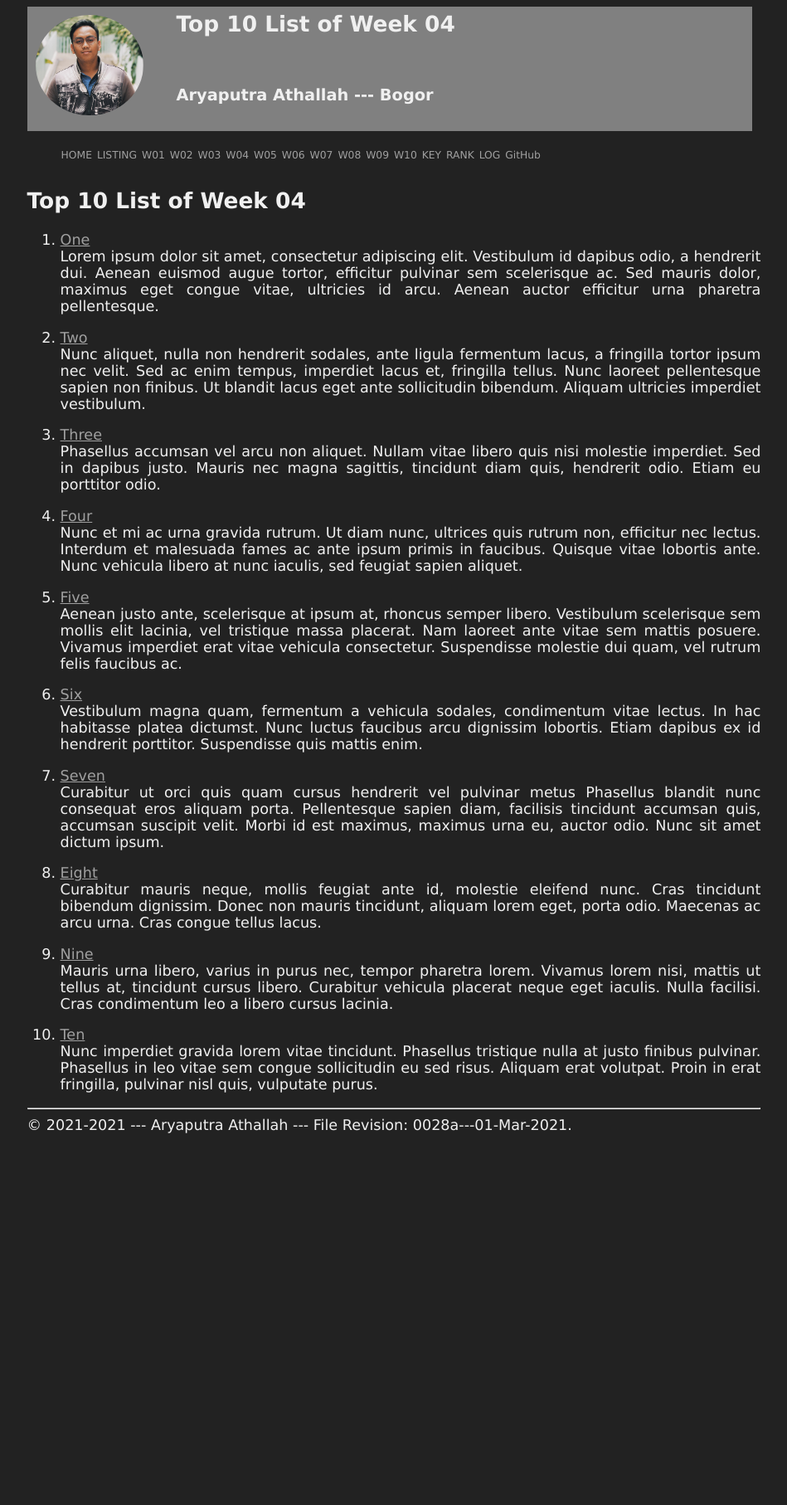
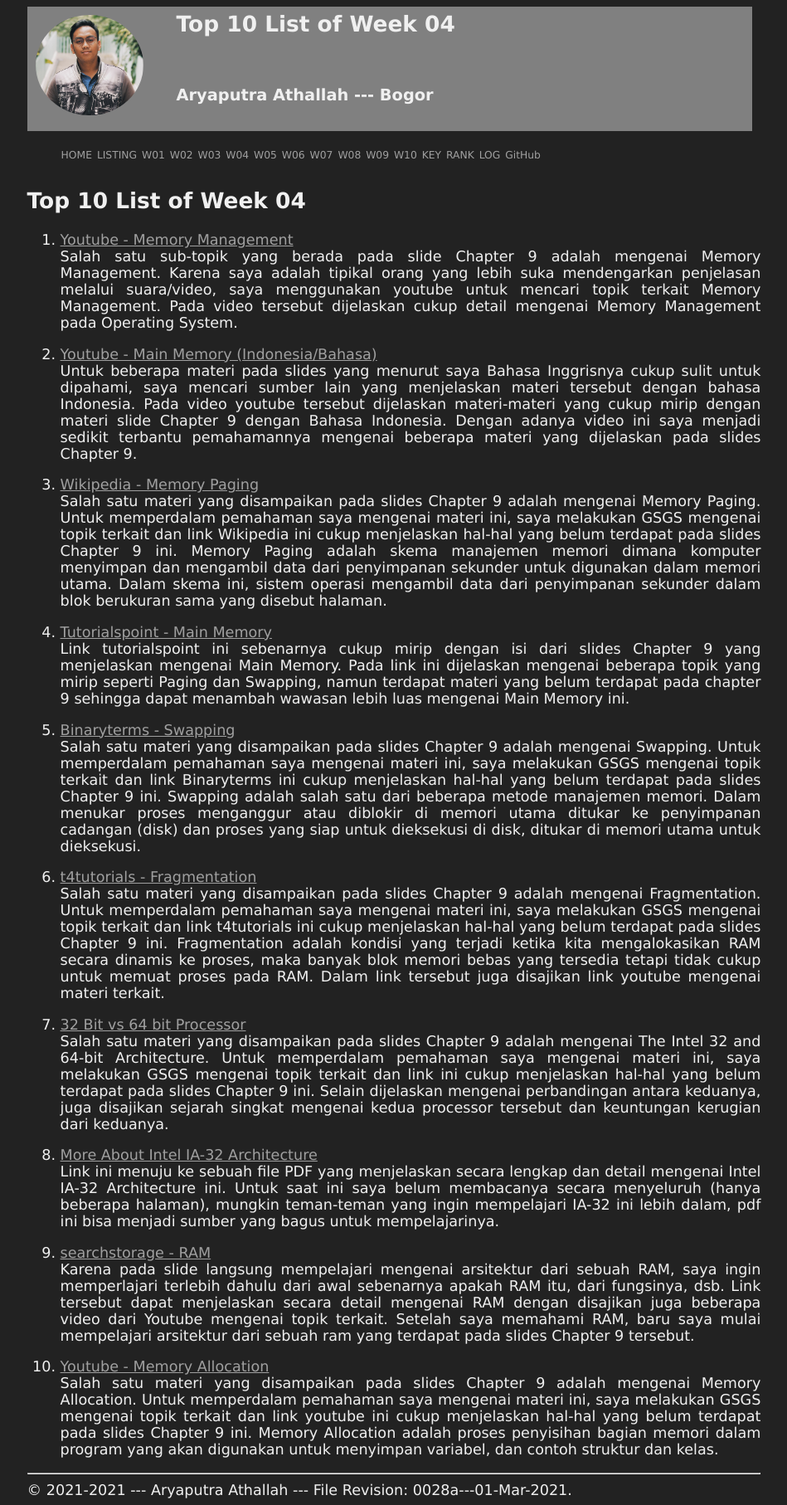
Before and after one commit to aryaputr213/os211, a Jekyll site: the page built from w04.md, in a window 1280 px wide. Shown: the whole page at 83% size, without its empty margins (165-1114 px from the left). Built offline with Jekyll 4.4.1, drawn with Linux system fonts in a browser that asks for light colours; our own code applies the rules of GitHub Pages for plain Markdown files; before the commit the page ends 1374 px from its top, so only the background shows below that.

Commit message:
push w04.md

```diff
--- a/w04.md
+++ b/w04.md
@@ -5,72 +5,34 @@ permalink: /W04/
 
 # Top 10 List of Week 04
 
-1. [One](https://en.wikipedia.org/wiki/1)<br>
-Lorem ipsum dolor sit amet, consectetur adipiscing elit.
-Vestibulum id dapibus odio, a hendrerit dui.
-Aenean euismod augue tortor, efficitur pulvinar sem scelerisque ac.
-Sed mauris dolor, maximus eget congue vitae, ultricies id arcu.
-Aenean auctor efficitur urna pharetra pellentesque.
+1. [Youtube - Memory Management](https://www.youtube.com/watch?v=eESIFJz7mJw)<br>
+Salah satu sub-topik yang berada pada slide Chapter 9 adalah mengenai Memory Management. Karena saya adalah tipikal orang yang lebih suka mendengarkan penjelasan melalui suara/video, saya menggunakan youtube untuk mencari topik terkait Memory Management. Pada video tersebut dijelaskan cukup detail mengenai Memory Management pada Operating System.
 
-2. [Two](https://en.wikipedia.org/wiki/2)<br>
-Nunc aliquet, nulla non hendrerit sodales, ante ligula fermentum lacus, a fringilla tortor ipsum nec velit.
-Sed ac enim tempus, imperdiet lacus et, fringilla tellus.
-Nunc laoreet pellentesque sapien non finibus.
-Ut blandit lacus eget ante sollicitudin bibendum.
-Aliquam ultricies imperdiet vestibulum.
+2. [Youtube - Main Memory (Indonesia/Bahasa)](https://www.youtube.com/watch?v=NuZevp6fWlc)<br>
+Untuk beberapa materi pada slides yang menurut saya Bahasa Inggrisnya cukup sulit untuk dipahami, saya mencari sumber lain yang menjelaskan materi tersebut dengan bahasa Indonesia. Pada video youtube tersebut dijelaskan materi-materi yang cukup mirip dengan materi slide Chapter 9 dengan Bahasa Indonesia. Dengan adanya video ini saya menjadi sedikit terbantu pemahamannya mengenai beberapa materi yang dijelaskan pada slides Chapter 9.
 
-3. [Three](https://en.wikipedia.org/wiki/3)<br>
-Phasellus accumsan vel arcu non aliquet.
-Nullam vitae libero quis nisi molestie imperdiet.
-Sed in dapibus justo.
-Mauris nec magna sagittis, tincidunt diam quis, hendrerit odio.
-Etiam eu porttitor odio.
+3. [Wikipedia - Memory Paging](https://en.wikipedia.org/wiki/Memory_paging)<br>
+Salah satu materi yang disampaikan pada slides Chapter 9 adalah mengenai Memory Paging. Untuk memperdalam pemahaman saya mengenai materi ini, saya melakukan GSGS mengenai topik terkait dan link Wikipedia ini cukup menjelaskan hal-hal yang belum terdapat pada slides Chapter 9 ini. Memory Paging adalah skema manajemen memori dimana komputer menyimpan dan mengambil data dari penyimpanan sekunder untuk digunakan dalam memori utama. Dalam skema ini, sistem operasi mengambil data dari penyimpanan sekunder dalam blok berukuran sama yang disebut halaman.
 
-4. [Four](https://en.wikipedia.org/wiki/4)<br>
-Nunc et mi ac urna gravida rutrum.
-Ut diam nunc, ultrices quis rutrum non, efficitur nec lectus.
-Interdum et malesuada fames ac ante ipsum primis in faucibus.
-Quisque vitae lobortis ante.
-Nunc vehicula libero at nunc iaculis, sed feugiat sapien aliquet.
+4. [Tutorialspoint - Main Memory](https://www.tutorialspoint.com/operating_system/os_memory_management.htm#:~:text=Swapping,secondary%20storage%20to%20main%20memory.)<br>
+Link tutorialspoint ini sebenarnya cukup mirip dengan isi dari slides Chapter 9 yang menjelaskan mengenai Main Memory. Pada link ini dijelaskan mengenai beberapa topik yang mirip seperti Paging dan Swapping, namun terdapat materi yang belum terdapat pada chapter 9 sehingga dapat menambah wawasan lebih luas mengenai Main Memory ini.
 
-5. [Five](https://en.wikipedia.org/wiki/5)<br>
-Aenean justo ante, scelerisque at ipsum at, rhoncus semper libero.
-Vestibulum scelerisque sem mollis elit lacinia, vel tristique massa placerat.
-Nam laoreet ante vitae sem mattis posuere.
-Vivamus imperdiet erat vitae vehicula consectetur.
-Suspendisse molestie dui quam, vel rutrum felis faucibus ac.
+5. [Binaryterms - Swapping](https://binaryterms.com/swapping-in-operating-system.html)<br>
+Salah satu materi yang disampaikan pada slides Chapter 9 adalah mengenai Swapping. Untuk memperdalam pemahaman saya mengenai materi ini, saya melakukan GSGS mengenai topik terkait dan link Binaryterms ini cukup menjelaskan hal-hal yang belum terdapat pada slides Chapter 9 ini. Swapping adalah salah satu dari beberapa metode manajemen memori. Dalam menukar proses menganggur atau diblokir di memori utama ditukar ke penyimpanan cadangan (disk) dan proses yang siap untuk dieksekusi di disk, ditukar di memori utama untuk dieksekusi.
 
-6. [Six](https://en.wikipedia.org/wiki/6)<br>
-Vestibulum magna quam, fermentum a vehicula sodales, condimentum vitae lectus.
-In hac habitasse platea dictumst.
-Nunc luctus faucibus arcu dignissim lobortis.
-Etiam dapibus ex id hendrerit porttitor.
-Suspendisse quis mattis enim.
+6. [t4tutorials - Fragmentation](https://t4tutorials.com/fragmentation-external-fragementation-internal-fragmentation-in-operating-systems-os/)<br>
+Salah satu materi yang disampaikan pada slides Chapter 9 adalah mengenai Fragmentation. Untuk memperdalam pemahaman saya mengenai materi ini, saya melakukan GSGS mengenai topik terkait dan link t4tutorials ini cukup menjelaskan hal-hal yang belum terdapat pada slides Chapter 9 ini. Fragmentation adalah kondisi yang terjadi ketika kita mengalokasikan RAM secara dinamis ke proses, maka banyak blok memori bebas yang tersedia tetapi tidak cukup untuk memuat proses pada RAM. Dalam link tersebut juga disajikan link youtube mengenai materi terkait.
 
-7. [Seven](https://en.wikipedia.org/wiki/7)<br>
-Curabitur ut orci quis quam cursus hendrerit vel pulvinar metus
-Phasellus blandit nunc consequat eros aliquam porta.
-Pellentesque sapien diam, facilisis tincidunt accumsan quis, accumsan suscipit velit.
-Morbi id est maximus, maximus urna eu, auctor odio.
-Nunc sit amet dictum ipsum.
 
-8. [Eight](https://en.wikipedia.org/wiki/8)<br>
-Curabitur mauris neque, mollis feugiat ante id, molestie eleifend nunc.
-Cras tincidunt bibendum dignissim.
-Donec non mauris tincidunt, aliquam lorem eget, porta odio.
-Maecenas ac arcu urna.
-Cras congue tellus lacus.
+7. [32 Bit vs 64 bit Processor](https://www.guru99.com/32-bit-vs-64-bit-operating-systems.html#:~:text=KEY%20DIFFERENCE,have%2016%20GB%20addressable%20space.&text=32%2Dbit%20processors%20need%20a,64%2064%2Dbit%20operating%20systems.)<br>
+Salah satu materi yang disampaikan pada slides Chapter 9 adalah mengenai The Intel 32 and 64-bit Architecture. Untuk memperdalam pemahaman saya mengenai materi ini, saya melakukan GSGS mengenai topik terkait dan link ini cukup menjelaskan hal-hal yang belum terdapat pada slides Chapter 9 ini. Selain dijelaskan mengenai perbandingan antara keduanya, juga disajikan sejarah singkat mengenai kedua processor tersebut dan keuntungan kerugian dari keduanya.
 
-9. [Nine](https://en.wikipedia.org/wiki/9)<br>
-Mauris urna libero, varius in purus nec, tempor pharetra lorem.
-Vivamus lorem nisi, mattis ut tellus at, tincidunt cursus libero.
-Curabitur vehicula placerat neque eget iaculis.
-Nulla facilisi.
-Cras condimentum leo a libero cursus lacinia.
 
-10. [Ten](https://en.wikipedia.org/wiki/10)<br>
-Nunc imperdiet gravida lorem vitae tincidunt.
-Phasellus tristique nulla at justo finibus pulvinar.
-Phasellus in leo vitae sem congue sollicitudin eu sed risus.
-Aliquam erat volutpat.
-Proin in erat fringilla, pulvinar nisl quis, vulputate purus.
+8. [More About Intel IA-32 Architecture](http://ecee.colorado.edu/~ecen2120/Manual/ia32summary.pdf)<br>
+Link ini menuju ke sebuah file PDF yang menjelaskan secara lengkap dan detail mengenai Intel IA-32 Architecture ini. Untuk saat ini saya belum membacanya secara menyeluruh (hanya beberapa halaman), mungkin teman-teman yang ingin mempelajari IA-32 ini lebih dalam, pdf ini bisa menjadi sumber yang bagus untuk mempelajarinya.
+
+9. [searchstorage - RAM](https://searchstorage.techtarget.com/definition/RAM-random-access-memory)<br>
+Karena pada slide langsung mempelajari mengenai arsitektur dari sebuah RAM, saya ingin memperlajari terlebih dahulu dari awal sebenarnya apakah RAM itu, dari fungsinya, dsb. Link tersebut dapat menjelaskan secara detail mengenai RAM dengan disajikan juga beberapa video dari Youtube mengenai topik terkait. Setelah saya memahami RAM, baru saya mulai mempelajari arsitektur dari sebuah ram yang terdapat pada slides Chapter 9 tersebut.
+
+10. [Youtube - Memory Allocation](https://www.youtube.com/watch?v=N3rG_1CEQkQ)<br>
+Salah satu materi yang disampaikan pada slides Chapter 9 adalah mengenai Memory Allocation. Untuk memperdalam pemahaman saya mengenai materi ini, saya melakukan GSGS mengenai topik terkait dan link youtube ini cukup menjelaskan hal-hal yang belum terdapat pada slides Chapter 9 ini. Memory Allocation adalah proses penyisihan bagian memori dalam program yang akan digunakan untuk menyimpan variabel, dan contoh struktur dan kelas.
```
Also changed, not shown: TXT/mylog.txt (+11 -0 lines), 1 other file.
